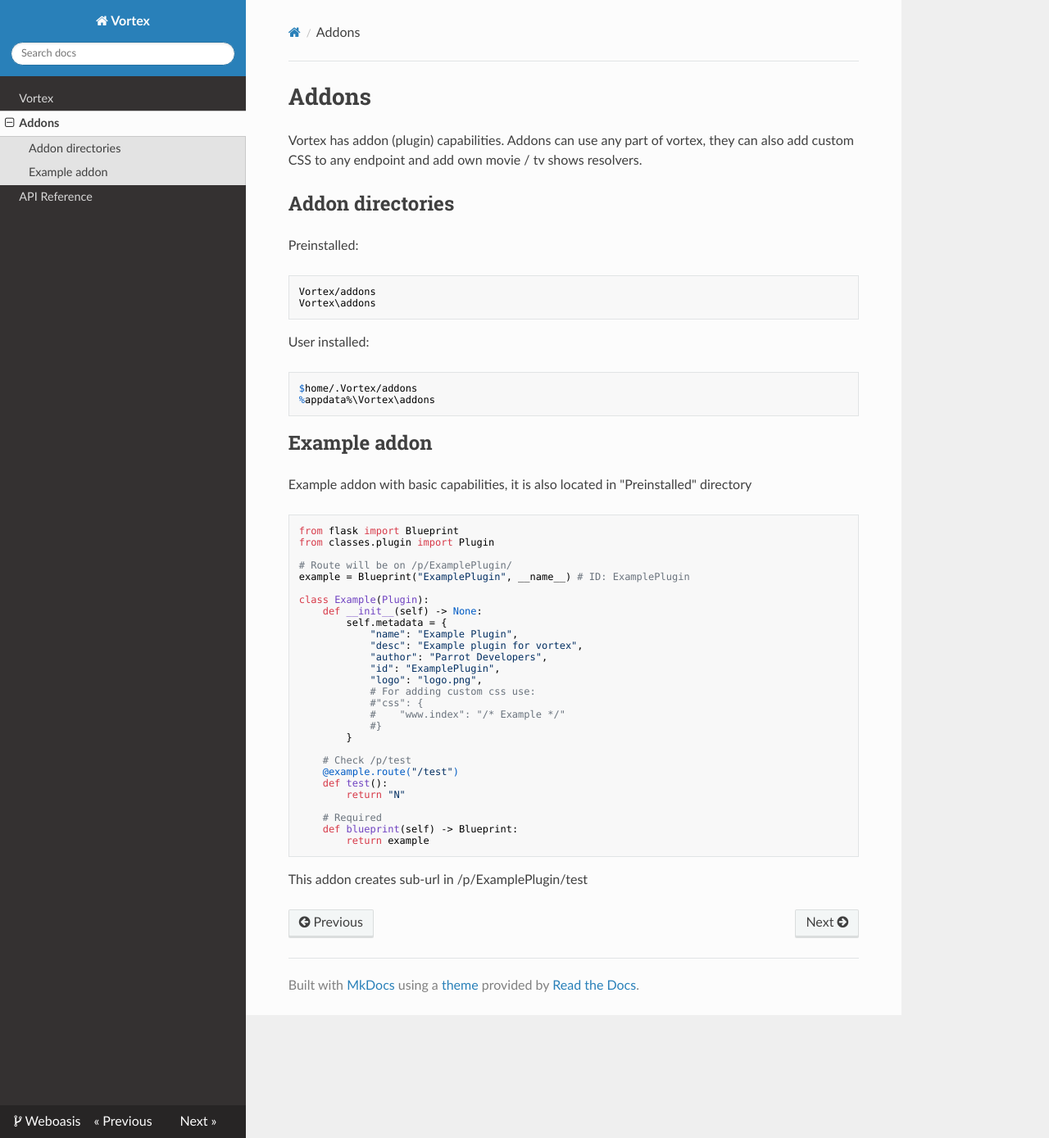
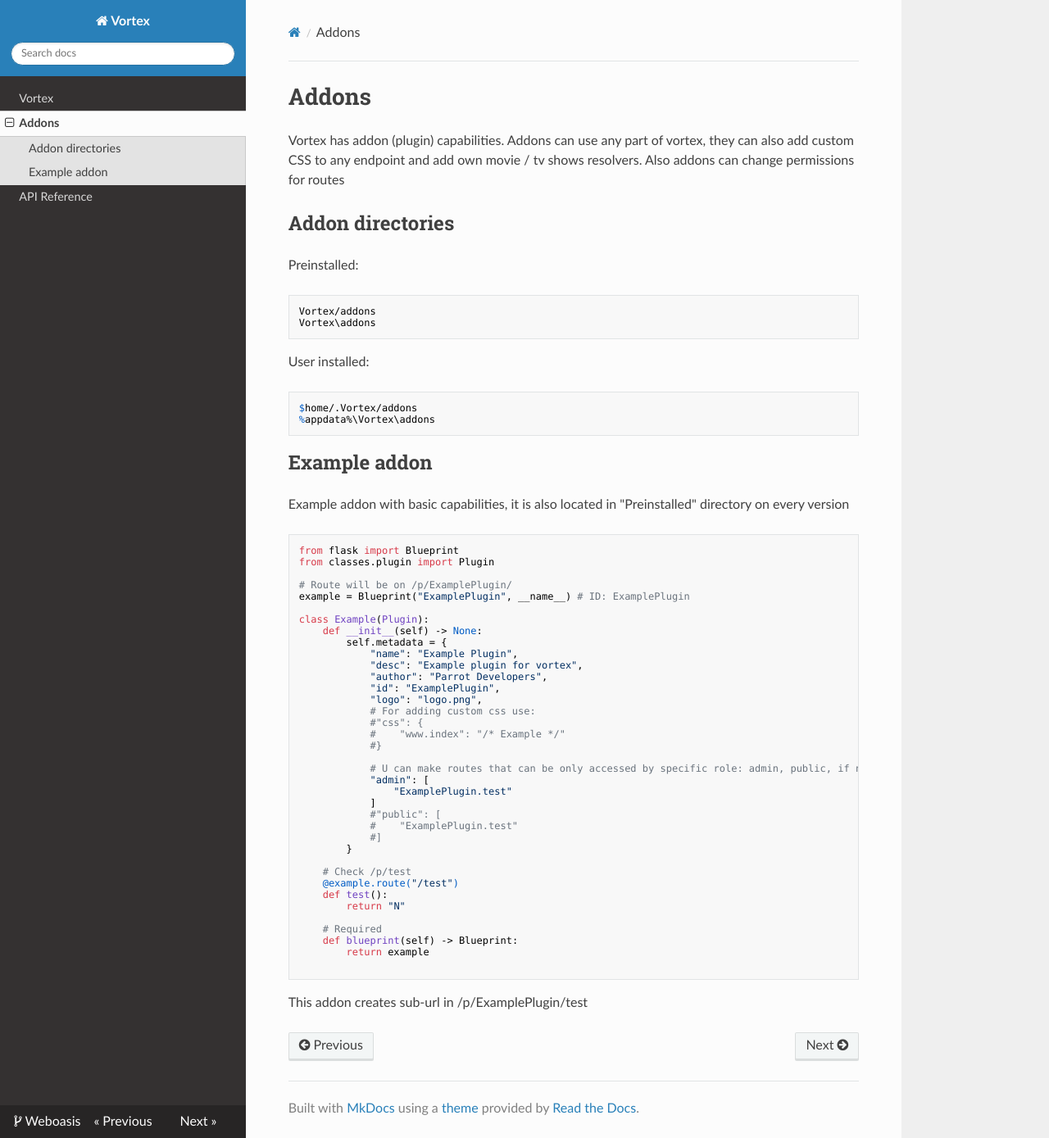
Before and after one commit to ParrotDevel0per/Vortex, an MkDocs documentation site: the page built from docs/addons.md, in a window 1280 px wide and 1389 px high. Shown: the whole window at 82% size. Built offline with MkDocs 1.6.1, drawn with Linux system fonts in a browser that asks for light colours; nearby versions of some CDN libraries.

Commit message:
addon routes perms, api addonLogo

````diff
--- a/docs/addons.md
+++ b/docs/addons.md
@@ -1,5 +1,5 @@
 # Addons
-Vortex has addon (plugin) capabilities. Addons can use any part of vortex, they can also add custom CSS to any endpoint and add own movie / tv shows resolvers.
+Vortex has addon (plugin) capabilities. Addons can use any part of vortex, they can also add custom CSS to any endpoint and add own movie / tv shows resolvers. Also addons can change permissions for routes
 
 ## Addon directories
 Preinstalled:
@@ -15,7 +15,7 @@ $home/.Vortex/addons
 ```
 
 ## Example addon
-Example addon with basic capabilities, it is also located in "Preinstalled" directory
+Example addon with basic capabilities, it is also located in "Preinstalled" directory on every version
 
 ```python
 from flask import Blueprint
@@ -36,6 +36,14 @@ class Example(Plugin):
             #"css": {
             #    "www.index": "/* Example */"
             #}
+
+            # U can make routes that can be only accessed by specific role: admin, public, if no role is set, it can be accessed by anyone who is logged in
+            "admin": [
+                "ExamplePlugin.test"
+            ]
+            #"public": [
+            #    "ExamplePlugin.test"
+            #]
         }
 
     # Check /p/test
@@ -46,5 +54,6 @@ class Example(Plugin):
     # Required
     def blueprint(self) -> Blueprint:
         return example
+
 ```
 This addon creates sub-url in /p/ExamplePlugin/test
--- a/main.py
+++ b/main.py
@@ -84,6 +84,9 @@ def verifyRequest():
         "www.p"
     ]
 
+    public.extend(plugin.access["public"])
+    admin.extend(plugin.access["admin"])
+
     if endpoint in admin:
         #print(endpoint)
         if verify(request, verifyAdmin=True) == False:
````
Also changed, not shown: README.md (+1 -0 lines), docs/api.md (+11 -0 lines), 3 other files.
